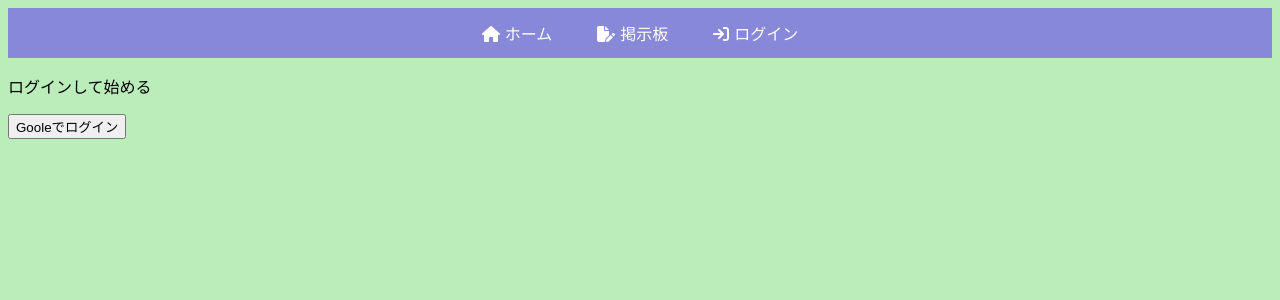
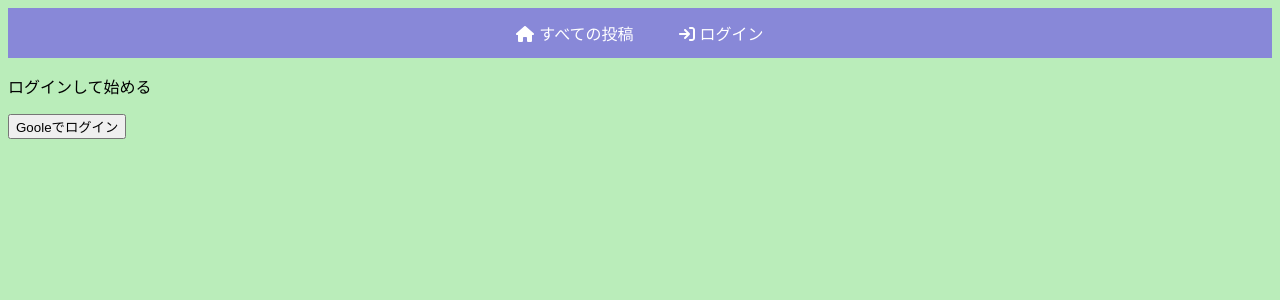
Before and after one commit to takapom/student_site, a React (Vite) app: page /login in a window 1280 px wide. Shown: the top 300 px of the page. Built offline with nearby package versions, Linux system fonts and the light colour scheme.

Commit message:
レイアウトの一部修正

```diff
--- a/src/components/Home.css
+++ b/src/components/Home.css
@@ -29,6 +29,8 @@
     word-wrap: break-word;
     max-height: 400px;
     max-width: 100%;
+    text-align: center;
+    font-size: 20px;
 }
 
 .nameAndDeleteButton{
--- a/src/components/Navbar.jsx
+++ b/src/components/Navbar.jsx
@@ -9,21 +9,24 @@ const Navbar = ({IsAuth}) => {
     <nav>
       <Link to="/">
       <FontAwesomeIcon icon={ faHouse } />
-      ホーム
+      すべての投稿
       </Link>
-      <Link to="/createpost">
-      <FontAwesomeIcon icon={ faFilePen } />
-      掲示板</Link>
       {!IsAuth ? (
         <Link to="/login">
         <FontAwesomeIcon icon={faArrowRightToBracket} />
         ログイン
         </Link>
       ) : (
+        <>
+        <Link to="/createpost">
+        <FontAwesomeIcon icon={ faFilePen } />
+        投稿</Link>
         <Link to="/logout">
          <FontAwesomeIcon icon={faArrowRightToBracket} />
         ログアウト
         </Link>
+        </>
+
       )}
     </nav>
   );
```
